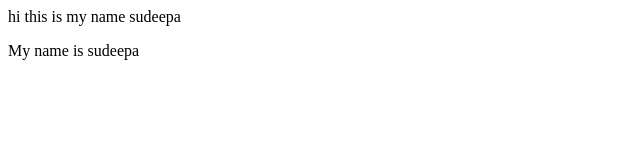
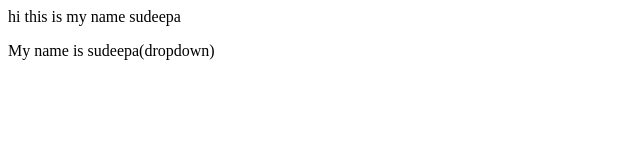
Before and after one commit to Sudeepa110/hi, a plain HTML site: page index.html in a window 1280 px wide. Shown: the full height of the page, 0-640 px from the left. Drawn offline with Linux system fonts and the light colour scheme.

Commit message:
added dropdown

```diff
--- a/index.html
+++ b/index.html
@@ -1,2 +1,2 @@
 <p>hi this is my name sudeepa</p>
-<p>My name is sudeepa</p>
+<p>My name is sudeepa(dropdown)</p>
```
